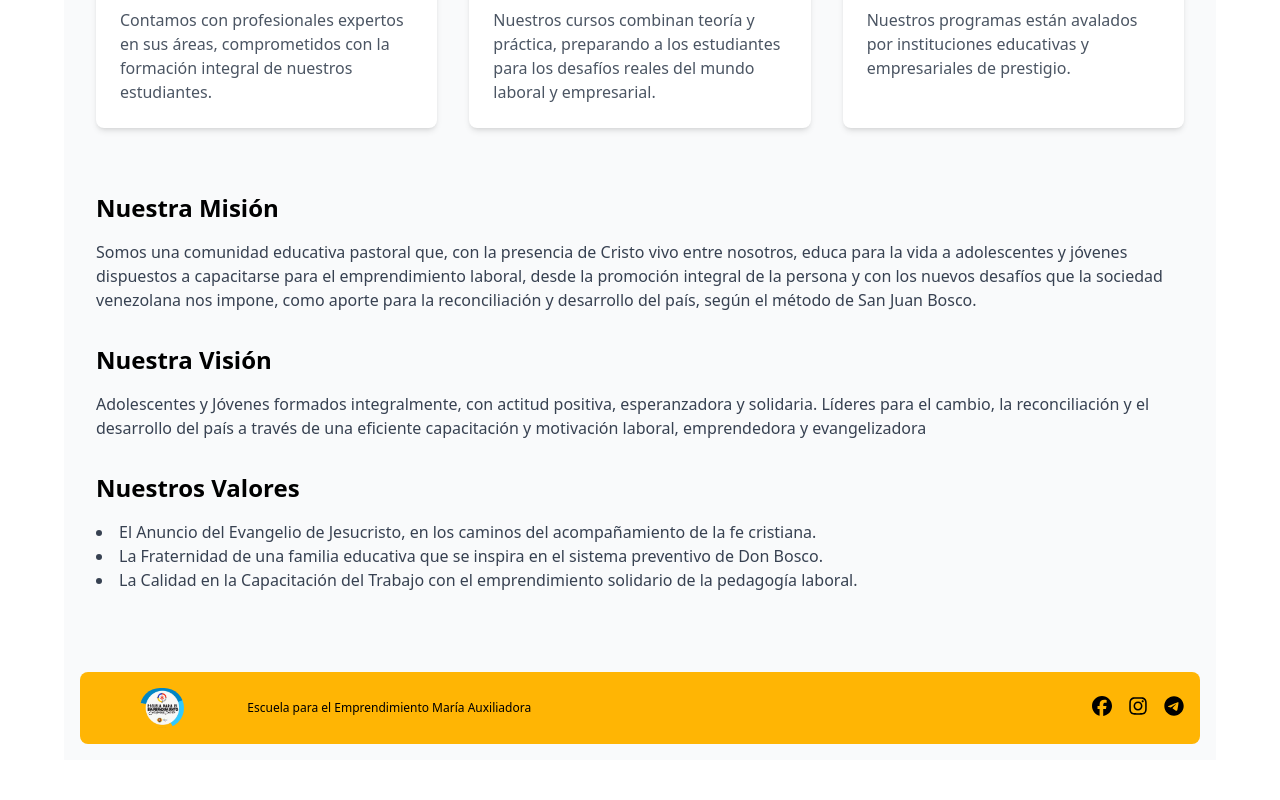
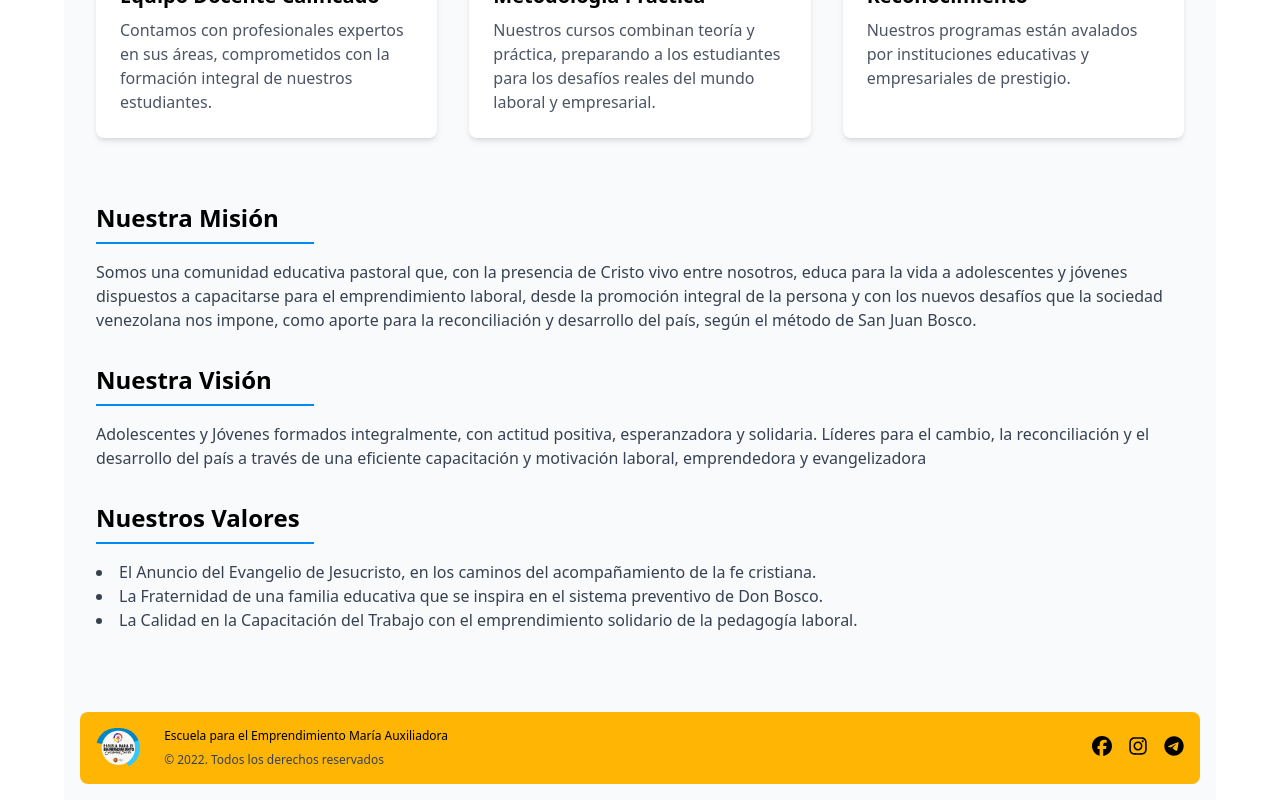
Before and after one commit to Sneider22/servicio-comunitario, a React (Vite) app: page /quienes-somos in a window 1280 px wide. Shown: the part 1234-2034 px from the top of the page. Before the commit the page ends 1994 px from the top, so only its background shows below. Built offline with nearby package versions, Linux system fonts and the light colour scheme.

Commit message:
Fixed error in footer

```diff
--- a/src/components/Footer.jsx
+++ b/src/components/Footer.jsx
@@ -6,9 +6,13 @@ export const Footer = () => {
     return (
         <footer className="bg-yellow p-4 rounded-lg">
             <div className="flex justify-between items-center">
-                <p className="text-xs gap-5 font-medium flex items-center max-md:w-full md:w-[40%] ">
-                    <img className="mx-auto h-10 rounded-full" src={Logo} alt="" /> Escuela para el Emprendimiento María Auxiliadora
-                </p>
+                <div className="w-full gap-6  flex items-center justify-start">
+                    <img className="h-10 rounded-full" src={Logo} alt="" />
+                    <p className="text-xs gap-2 font-medium flex flex-col items-start max-md:w-full md:w-[40%]">
+                        Escuela para el Emprendimiento María Auxiliadora
+                        <span className="text-xs text-gray-700">© 2022. Todos los derechos reservados</span>
+                    </p>
+                </div>
                 <div className="flex gap-4">
                     <a href="https://www.facebook.com/cclbupboleita">
                         <FontAwesomeIcon className="w-5 h-5" icon={faFacebook} />
--- a/src/components/Horario.jsx
+++ b/src/components/Horario.jsx
@@ -1,15 +1,12 @@
 import { NavLink } from "react-router-dom"
 import { Footer } from "./Footer"
-import Main from "./../assets/Main.png"
-import Cursos from "./../assets/Cursos.png"
-
 export const Horario = () => {
     const shifts = [
         {
             title: "Turno Mañana",
             time: "8:00 am - 12:00 pm",
             bgColor: "bg-yellow",
-            image: Main,
+            image: "/src/assets/Main.png",
             courses: [
                 "Computación",
                 "Diseño Gráfico",
@@ -21,7 +18,7 @@ export const Horario = () => {
             title: "Turno Tarde",
             time: "1:30 pm - 5:00 pm",
             bgColor: "bg-blue",
-            image: Cursos,
+            image: "/src/assets/Cursos.png",
             courses: [
                 "Computación",
                 "Diseño Gráfico",
@@ -108,7 +105,7 @@ export const Horario = () => {
                         {[...Array(5)].map((_, i) => (
                             <div key={i} className={`relative ${i === 2 ? "col-span-2 " : ""}`}>
                                 <img
-                                    src={Main}
+                                    src="/src/assets/Main.png"
                                     alt={`School image ${i + 1}`}
                                     width={300}
                                     height={200}
--- a/src/pages/Contacto.jsx
+++ b/src/pages/Contacto.jsx
@@ -45,13 +45,13 @@ export default function Contacto() {
 
                         <div>
                             <div className="flex items-center">
-                                <iframe src="https://www.google.com/maps/embed?pb=!1m18!1m12!1m3!1d561.1501475396168!2d-66.82522768352437!3d10.493514491899063!2m3!1f0!2f0!3f0!3m2!1i1024!2i768!4f13.1!3m3!1m2!1s0x8c2a590072e9c66b%3A0xc89409db48c9189f!2sCentro%20de%20Capacitaci%C3%B3n%20Laboral%20Barrios%20unidos%20de%20Petare!5e1!3m2!1ses-419!2sus!4v1730515293680!5m2!1ses-419!2sus" className='md:w-[600px] md:h-[450px] max-md:h-[400px] max-md:h-[250px] b-0 rounded-md' allowFullScreen="" loading="lazy" referrerPolicy="no-referrer-when-downgrade" />
+                                <iframe src="https://www.google.com/maps/embed?pb=!1m18!1m12!1m3!1d561.1501475396168!2d-66.82522768352437!3d10.493514491899063!2m3!1f0!2f0!3f0!3m2!1i1024!2i768!4f13.1!3m3!1m2!1s0x8c2a590072e9c66b%3A0xc89409db48c9189f!2sCentro%20de%20Capacitaci%C3%B3n%20Laboral%20Barrios%20unidos%20de%20Petare!5e1!3m2!1ses-419!2sus!4v1730515293680!5m2!1ses-419!2sus" className='md:w-[600px] md:h-[450px]  max-md:h-[250px] b-0 rounded-md' allowFullScreen="" loading="lazy" referrerPolicy="no-referrer-when-downgrade" />
                             </div>
                         </div>
                     </div>
                 </div>
+                <Footer />
             </div>
-            <Footer />
         </div>
     )
 }
--- a/src/pages/Courses.jsx
+++ b/src/pages/Courses.jsx
@@ -93,8 +93,8 @@ export default function Cursos() {
                         </a>
                     </div>
                 </div>
+            <Footer/>
             </div>
-            <Footer></Footer>
         </div>
     )
 }
--- a/src/pages/QuienesSomos.jsx
+++ b/src/pages/QuienesSomos.jsx
@@ -20,7 +20,7 @@ export default function QuienesSomos() {
                     <h1 className="text-4xl max-md:text-3xl max-md:w-[70%] md:w-[40%] font-bold text-center mb-12 border-b-2 pb-6 w-[30%] border-blue mx-auto">Quiénes Somos</h1>
 
                     <div className="mb-16">
-                        <h2 className="text-2xl font-semibold mb-4">Nuestra Historia</h2>
+                        <h2 className="text-2xl font-semibold mb-4 border-b-2 pb-2 w-[20%] border-blue">Nuestra Historia</h2>
                         <p className="text-gray-700 mb-4 text-pretty">
                             El Centro de Capacitación Barrios Unidos de Petare tiene su origen más remoto en la presencia salesiana que estuvo en un barrio llamado La Agricultura, en Petare. Esta comunidad salesiana viendo la necesidad de formación integral y de capacitación para el trabajo en los jóvenes de las zonas populares de Petare, responde a esta problemática creando el Centro de Capacitación Laboral “Barrios Unidos” aproximadamente par el año 1994.
                         </p>
@@ -51,15 +51,15 @@ export default function QuienesSomos() {
                     </div>
 
                     <div>
-                        <h2 className="text-2xl font-semibold mb-4">Nuestra Misión</h2>
+                        <h2 className="text-2xl font-semibold mb-4 border-b-2 pb-2 w-[20%] border-blue">Nuestra Misión</h2>
                         <p className="text-gray-700 mb-4">
                             Somos una comunidad educativa pastoral que, con la presencia de Cristo vivo entre nosotros, educa para la vida a adolescentes y jóvenes dispuestos a capacitarse para el emprendimiento laboral, desde la promoción integral de la persona y con los nuevos desafíos que la sociedad venezolana nos impone, como aporte para la reconciliación y desarrollo del país, según el método de San Juan Bosco.
                         </p>
-                        <h2 className="text-2xl font-semibold mb-4 mt-8">Nuestra Visión</h2>
+                        <h2 className="text-2xl font-semibold mb-4 mt-8 border-b-2 pb-2 w-[20%] border-blue">Nuestra Visión</h2>
                         <p className="text-gray-700">
                             Adolescentes y Jóvenes formados integralmente, con actitud positiva, esperanzadora y solidaria. Líderes para el cambio, la reconciliación y el desarrollo del país a través de una eficiente capacitación y motivación laboral, emprendedora y evangelizadora
                         </p>
-                        <h2 className="text-2xl font-semibold mb-4 mt-8">Nuestros Valores</h2>
+                        <h2 className="text-2xl font-semibold mb-4 mt-8 border-b-2 pb-2 w-[20%] border-blue">Nuestros Valores</h2>
                         <ul className="list-disc list-inside text-gray-700">
                             <li>El Anuncio del Evangelio de Jesucristo, en los caminos del acompañamiento de la fe cristiana.</li>
                             <li>La Fraternidad de una familia educativa que se inspira en el sistema preventivo de Don Bosco.</li>
@@ -67,7 +67,7 @@ export default function QuienesSomos() {
                         </ul>
                     </div>
                 </div>
-            <Footer />
+                <Footer />
             </div>
         </div>
     )
--- a/src/pages/Testimonios.jsx
+++ b/src/pages/Testimonios.jsx
@@ -83,8 +83,8 @@ export default function Testimonios() {
                         </a>
                     </div>
                 </div>
+            <Footer />
             </div>
-            <Footer />
         </div>
     )
 }
```
Also changed, not shown: src/pages/FAQ.jsx (+6 -6 lines).
